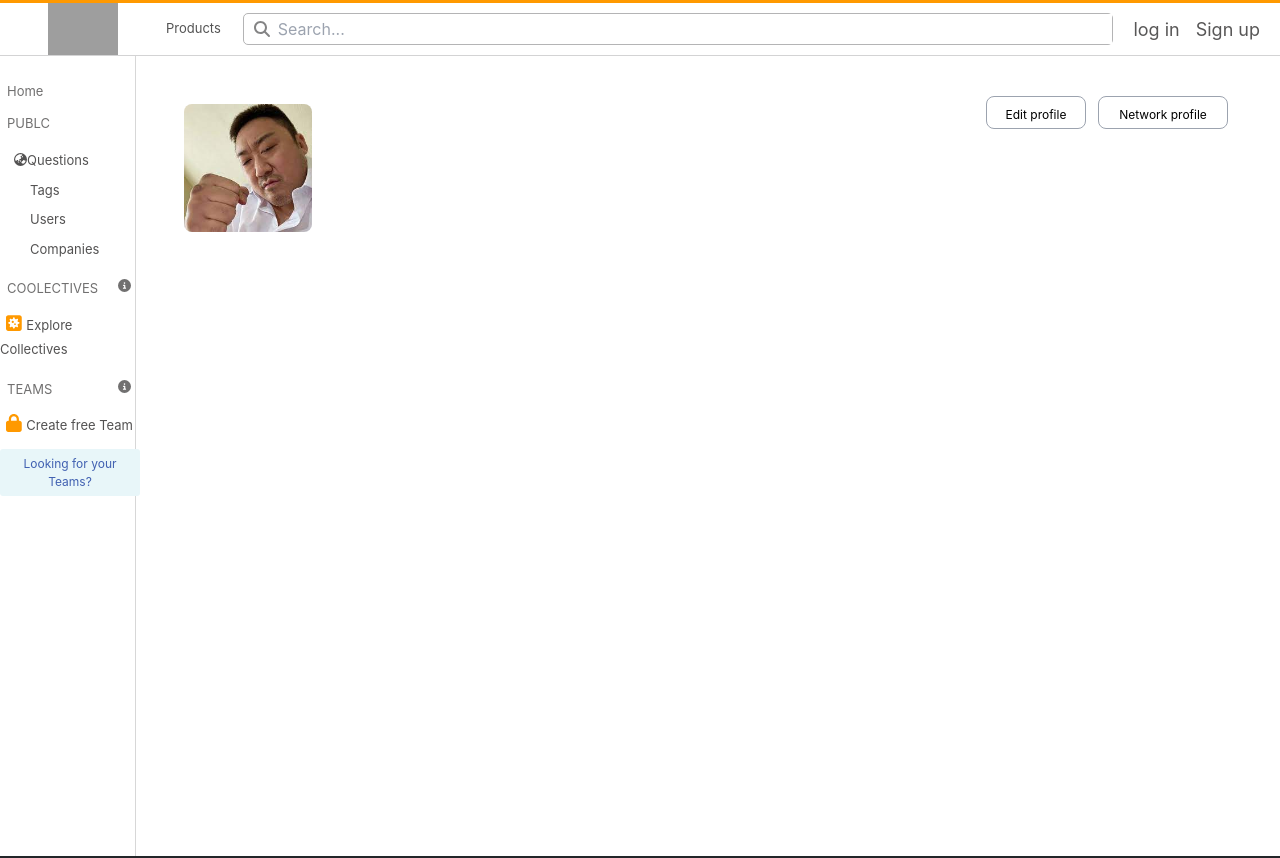
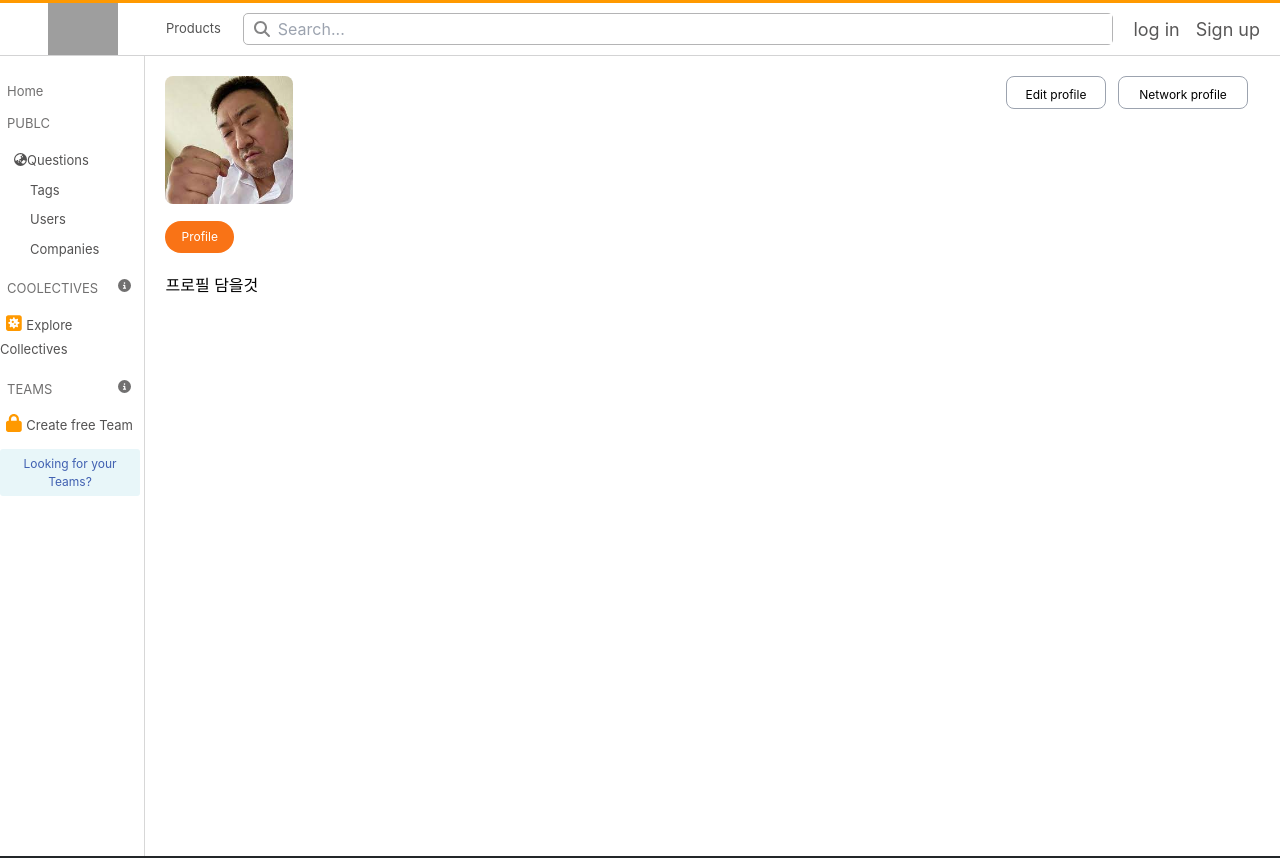
Before and after one commit to codestates-seb/seb45_pre_009, a React (Create React App) app in the folder client/: page /mypage in a window 1280 px wide. Shown: the top 858 px of the page. Built offline with nearby package versions, Linux system fonts and the light colour scheme; no server answers; grey boxes are pictures that could not be loaded.

Commit message:
⚡마이페이지 카테고리

```diff
--- a/client/src/components/Login/NormalLogin.js
+++ b/client/src/components/Login/NormalLogin.js
@@ -1,13 +1,13 @@
 import axios from "axios";
 import { useState } from "react";
-// import { useNavigate } from "react-router-dom";
+import { useNavigate } from "react-router-dom";
 
 const NormalLogin = ({isLogin,setIsLogin}) => {
     //입력받은 이메일, 비밀번호
     const [email , setEmail] = useState('');
     const [password, setPassword] = useState('');
     const [passwordError, setPasswordError] = useState('')//비밀번호 오류 메세지를 위한 상태변수
-    // const navigate = useNavigate();
+    const navigate = useNavigate();
 
     //비밀번호 유효성 검사 함수
     const isPasswordValid = () => {
--- a/client/src/components/Mypage/Activity.js
+++ b/client/src/components/Mypage/Activity.js
@@ -2,6 +2,11 @@ import axios from "axios";
 
 const Activity = () => {
 
+    return (
+        <>
+        액티비티 담을것
+        </>
+    )
 }
 
 export default Activity;
--- a/client/src/components/Mypage/Profile.js
+++ b/client/src/components/Mypage/Profile.js
@@ -2,6 +2,11 @@ import axios from "axios";
 
 const Profile = () => {
 
+    return (
+        <>
+        프로필 담을것
+        </>
+    )
 }
 
 export default Profile;
--- a/client/src/components/Mypage/Saves.js
+++ b/client/src/components/Mypage/Saves.js
@@ -2,6 +2,11 @@ import axios from "axios";
 
 const Saves = () => {
 
+    return (
+        <>
+        세이브 담을것
+        </>
+    )
 }
 
 export default Saves;
--- a/client/src/components/Mypage/Settings.js
+++ b/client/src/components/Mypage/Settings.js
@@ -2,6 +2,11 @@ import axios from "axios";
 
 const Settings = () => {
 
+    return (
+        <>
+        설정 담을것
+        </>
+    )
 }
 
 export default Settings;
--- a/client/src/pages/Mypage.js
+++ b/client/src/pages/Mypage.js
@@ -12,10 +12,21 @@ const Mypage = () => {
 
     const [mypageName,setMypageName] = useState("");
     const [mypageEmail,setMypageEmail] = useState("");
+    const [selectedButton,setSelectedButton] = useState(0);
+    const [selectedComponent, setSelectedComponent] = useState(0);
 
     const memberId = localStorage.getItem("memberId");
 
+    const handleButtonClick = (buttonIndex) => {
+        setSelectedButton(buttonIndex)
+        setSelectedComponent(buttonIndex);
+    }
 
+    const buttonClasses = (buttonIndex) => {
+        return `px-4 py-2 rounded-full mr-2 ${
+            selectedButton === buttonIndex ? 'bg-orange-500': 'text-[black]'
+        } text-white`
+    }
 
     useEffect(()=>{
         axios.get(`http://3.39.55.166:8080/members/${memberId}`,{})
@@ -31,14 +42,15 @@ const Mypage = () => {
 
     return (
         <>
-        <div className="flex w-full mt-10 ml-10 mr-10 md-10 h-[145px]">
+        <div className="flex flex-col w-full">
+        <div className="flex w-full mt-5 ml-5 mr-10 md-10 h-[145px]">
             <div className="flex-none">
-                <img className="w-[128px] h-[128px] rounded-lg mx-2 my-2" src={profile} alt="프로필사진"></img>
+                <img className="w-[128px] h-[128px] rounded-lg mr-2 md-2" src={profile} alt="프로필사진"></img>
             </div>
             <div className="ml-10 flex-grow">
                 {mypageName}
             </div>
-            <div className="ml-10 flex-none flex justify-center ">
+            <div className="ml-10 flex-none flex justify-center mr-10">
                 <button className="rounded-lg mr-3 border border-gray-400 border-1 w-[100px] h-[33px] p-[10px] text-xs">
                     {/* <img className="w-[15px] h-[15px]" src={pfEdit} alt="프로필편집"></img> */}
                     <span className="">Edit profile</span>
@@ -50,10 +62,20 @@ const Mypage = () => {
             </div>
         </div>
 
-        <Activity/>
-        <Profile/>
-        <Saves/>
-        <Settings/>
+        <div className="ml-5 text-xs">
+        <button className={buttonClasses(0)} onClick={()=>handleButtonClick(0)}>Profile</button>
+        <button className={buttonClasses(1)} onClick={()=>handleButtonClick(1)}>Activity</button>
+        <button className={buttonClasses(2)} onClick={()=>handleButtonClick(2)}>Saves</button>
+        <button className={buttonClasses(3)} onClick={()=>handleButtonClick(3)}>Settings</button>
+        </div>
+
+        <div className="ml-5 mt-5">
+        {selectedComponent === 0 && <Profile />}
+        {selectedComponent === 1 && <Activity />}
+        {selectedComponent === 2 && <Saves />}
+        {selectedComponent === 3 && <Settings />}
+        </div>
+        </div>
         </>
     )
 }
```
